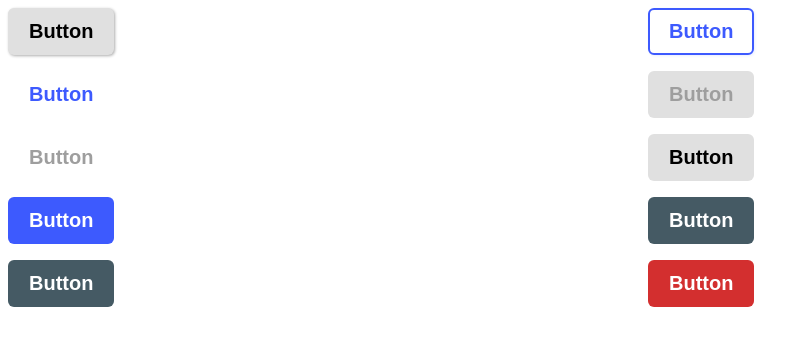
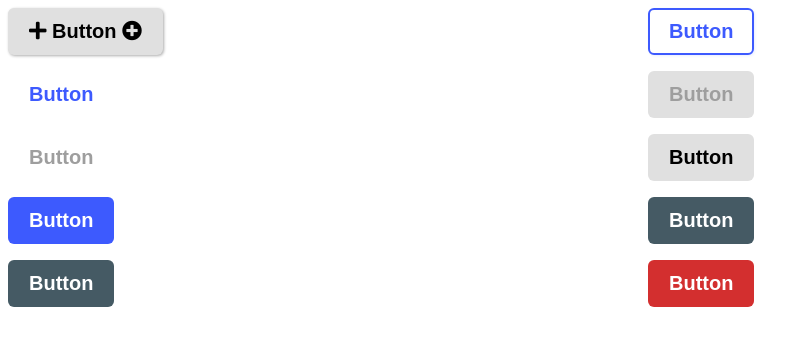
Before and after one commit to gustavoam-asdf/buttons, a website with bundled scripts: page src/index.html in a window 1280 px wide. Shown: the whole page, without its empty margins (0-810 px from the left). Built offline with nearby package versions, Linux system fonts and the light colour scheme.

Commit message:
Adding icons and download fontawesome

```diff
--- a/src/index.html
+++ b/src/index.html
@@ -6,27 +6,47 @@
     <meta name="viewport" content="width=device-width, initial-scale=1.0" />
     <link
       rel="stylesheet"
-      href="https://use.fontawesome.com/releases/v5.15.2/css/all.css"
-      integrity="sha384-vSIIfh2YWi9wW0r9iZe7RJPrKwp6bG+s9QZMoITbCckVJqGCCRhc+ccxNcdpHuYu"
-      crossorigin="anonymous"
+      href="/node_modules/@fortawesome/fontawesome-free/css/all.min.css"
     />
     <link rel="stylesheet" href="./css/index.css" />
     <link rel="shortcut icon" href="/" type="image/x-icon" />
     <title>Buttons</title>
   </head>
   <body>
-    <dev-button box-shadow> Button </dev-button>
-    <dev-button variant="outline" box-shadow> Button </dev-button>
-    <dev-button variant="text"> Button </dev-button>
+    <dev-button box-shadow>
+      <span slot="left-icon" class="fas fa-plus"></span>
+      <span slot="text"> Button </span>
+      <span slot="right-icon" class="fas fa-plus-circle"></span>
+    </dev-button>
+    <dev-button variant="outline" box-shadow>
+      <span slot="text"> Button </span>
+    </dev-button>
+    <dev-button variant="text">
+      <span slot="text"> Button </span>
+    </dev-button>
     <!-- <dev-button size="small"> Button </dev-button>
     <dev-button size="big"> Button </dev-button> -->
-    <dev-button disabled> Button </dev-button>
-    <dev-button variant="text" disabled> Button </dev-button>
-    <dev-button color="default"> Button </dev-button>
-    <dev-button color="primary"> Button </dev-button>
-    <dev-button color="secondary"> Button </dev-button>
-    <dev-button color="secondary" variant="outline"> Button </dev-button>
-    <dev-button color="danger"> Button </dev-button>
+    <dev-button disabled>
+      <span slot="text"> Button </span>
+    </dev-button>
+    <dev-button variant="text" disabled>
+      <span slot="text"> Button </span>
+    </dev-button>
+    <dev-button color="default">
+      <span slot="text"> Button </span>
+    </dev-button>
+    <dev-button color="primary">
+      <span slot="text"> Button </span>
+    </dev-button>
+    <dev-button color="secondary">
+      <span slot="text"> Button </span>
+    </dev-button>
+    <dev-button color="secondary" variant="outline">
+      <span slot="text"> Button </span>
+    </dev-button>
+    <dev-button color="danger">
+      <span slot="text"> Button </span>
+    </dev-button>
     <script type="module" src="./js/index.js"></script>
   </body>
 </html>
--- a/src/js/components/dev-button.js
+++ b/src/js/components/dev-button.js
@@ -6,28 +6,29 @@
       root = this.attachShadow({
         mode: 'closed'
       })
+      // StyleSheet
       this.styleSheet = document.createElement('link')
       this.styleSheet.setAttribute('rel', 'stylesheet')
       this.styleSheet.setAttribute('href', './css/components/button.css')
 
       this.button = document.createElement('button')
-      this.initialHTML = document.createElement('div')
-      this.initialHTML.insertAdjacentHTML('afterbegin', this.innerHTML)
+      this.button.innerHTML = `
+        <slot name="left-icon" class="icon fas" ></slot>
+        <slot name="text"></slot>
+        <slot name="right-icon" class="icon fas"></slot>
+      `
     }
 
     connectedCallback() {
-      this.button.textContent = this.initialHTML.textContent
       root.prepend(this.styleSheet)
       root.append(this.button)
-      this.innerHTML = ''
     }
 
     static get observedAttributes() {
-      return ['box-shadow', 'variant', 'size', 'disabled', 'color']
+      return ['box-shadow', 'variant', 'size', 'color', 'disabled']
     }
 
     attributeChangedCallback(attr, oldValue, newValue) {
-      console.log({ attr, oldValue, newValue })
       if (attr === 'box-shadow') {
         newValue === ''
           ? this.button.classList.add('box-shadow')
```
Also changed, not shown: package.json (added, +26 -0 lines), 2 other files.
